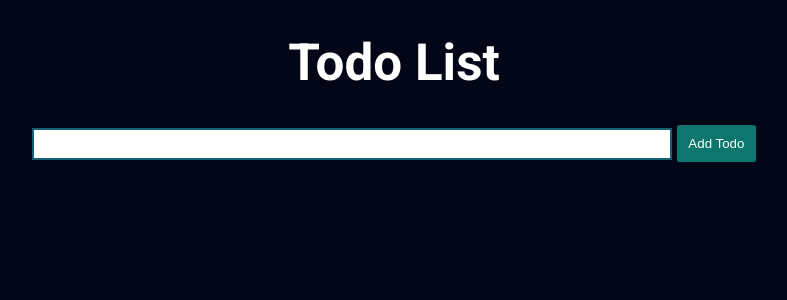
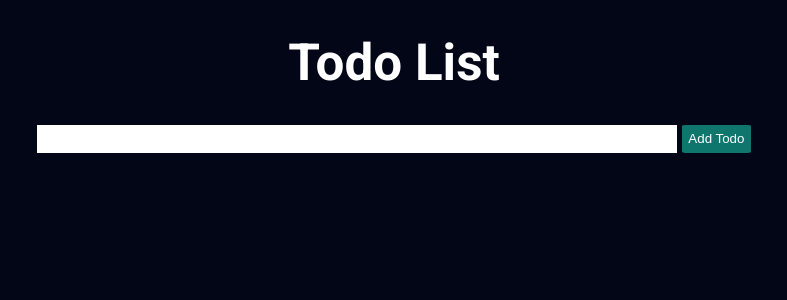
Before and after one commit to elidvenega/react-todolist, a React (Vite) app: page / in a window 1280 px wide. Shown: the top 300 px of the page, without its empty margins (246-1033 px from the left). Built offline with nearby package versions, Linux system fonts and the light colour scheme.

Commit message:
CSS updated and added a read me

```diff
--- a/src/components/liststyles.css
+++ b/src/components/liststyles.css
@@ -2,8 +2,7 @@
   --button-color: #0f766e;
   --white-color: #fff;
   --delete-button: #be123c;
-  --todo-list-bg-color: #7c3aed;
-  --input-border-color: #155e75;
+  --todo-list-bg-color: #1e1b4b;
 }
 
 h1 {
@@ -25,7 +24,7 @@ h1 {
 }
 
 input {
-  border: 0.15rem solid var(--input-border-color);
+  border: none;
   width: 70%;
   padding: 0.4rem;
 }
@@ -34,6 +33,7 @@ input {
   background-color: var(--button-color);
   border: none;
   border-radius: 5%;
+  display: inline-block;
   color: var(--white-color);
   padding: 0.4rem;
   margin-left: 0.3rem;
@@ -52,10 +52,10 @@ li {
   font-size: 1.4rem;
   text-transform: capitalize;
   list-style: none;
-  padding: 0.5rem;
+  padding: 0.4rem;
   background-color: var(--todo-list-bg-color);
   margin-top: 1rem;
-  width: 70%;
+  width: 78%;
 }
 .del-btn {
   background-color: var(--delete-button);
@@ -74,10 +74,6 @@ li {
     width: 50%;
   }
 
-  .btn {
-    padding: 0.7rem;
-  }
-
   li {
     padding: 1rem;
     width: 40%;
```
Also changed, not shown: 1 other file (tests, documents, lock files or other folders).
